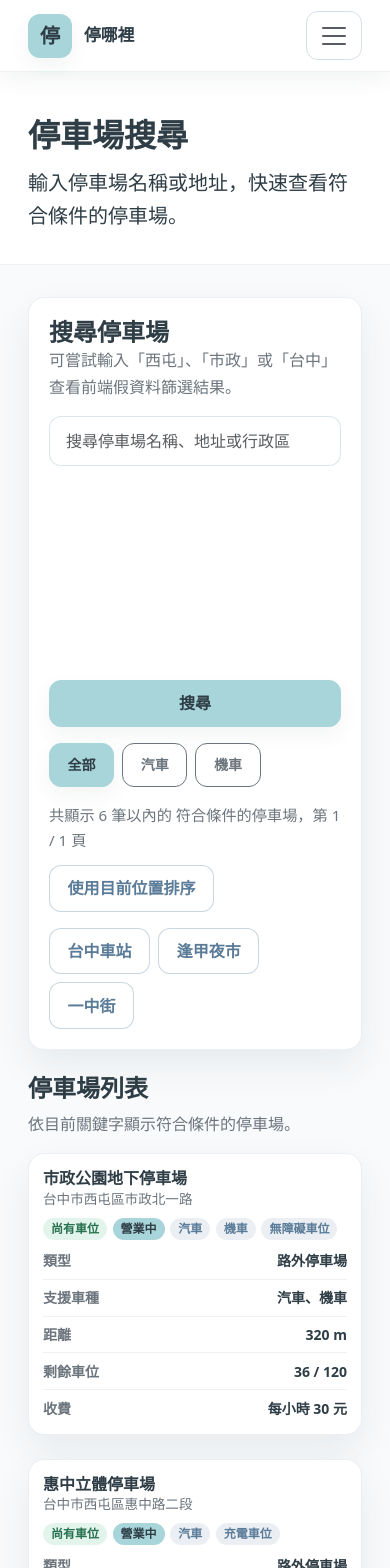
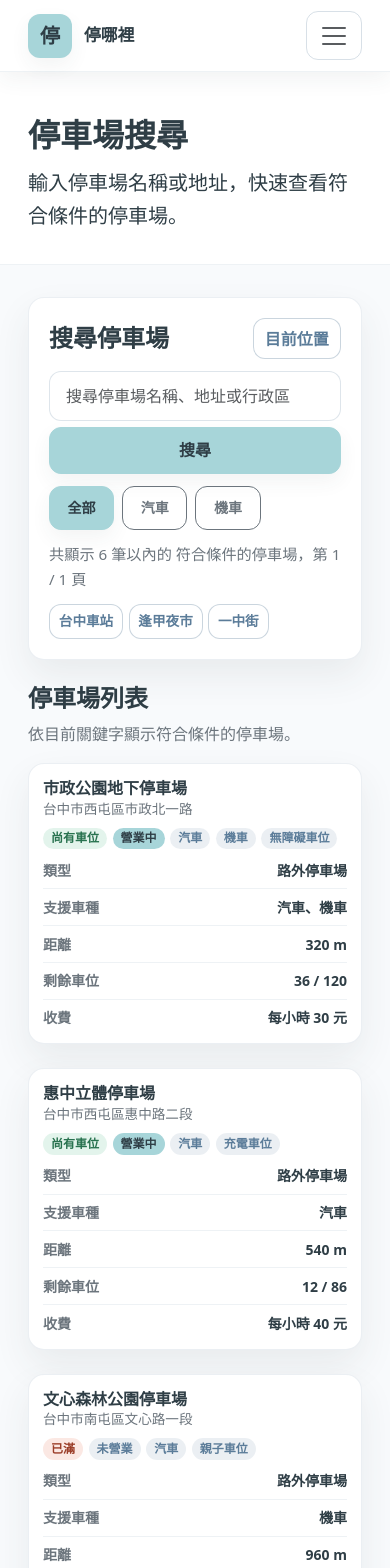
Before and after one commit to anny880811-tech/park-tw, a React (Vite) app: page /parking in a window 390 px wide. Shown: the top 1568 px of the page. Built offline with nearby package versions, Linux system fonts and the light colour scheme.

Commit message:
Refine mobile parking search UI

```diff
--- a/src/components/Navbar.jsx
+++ b/src/components/Navbar.jsx
@@ -37,11 +37,11 @@ const Navbar = () => {
                 停車場
               </NavLink>
             </li>
-            <li className="nav-item">
+            {/* <li className="nav-item">
               <NavLink className={navLinkClassName} to="/about">
                 關於
               </NavLink>
-            </li>
+            </li> */}
           </ul>
         </div>
       </div>
--- a/src/pages/ParkingPage.jsx
+++ b/src/pages/ParkingPage.jsx
@@ -146,11 +146,18 @@ const ParkingPage = () => {
       <section className="container parking-page__content">
         <Card className="parking-search-panel">
           <div className="parking-search-panel__content">
-            <div>
+            <div className="parking-search-panel__heading">
               <h2>搜尋停車場</h2>
-              <p className="mb-0">
-                可嘗試輸入「西屯」、「市政」或「台中」查看前端假資料篩選結果。
-              </p>
+              <Button
+                disabled={isLocationLoading}
+                onClick={() => {
+                  setSelectedLandmark(null)
+                  getCurrentLocation()
+                }}
+                variant="outline"
+              >
+                {isLocationLoading ? '定位中...' : '目前位置'}
+              </Button>
             </div>
             <SearchBar
               buttonText="搜尋"
@@ -169,16 +176,6 @@ const ParkingPage = () => {
                 符合條件的停車場
                 {hasResults ? `，第 ${safeCurrentPage} / ${totalPages} 頁` : ''}
               </span>
-              <Button
-                disabled={isLocationLoading}
-                onClick={() => {
-                  setSelectedLandmark(null)
-                  getCurrentLocation()
-                }}
-                variant="outline"
-              >
-                {isLocationLoading ? '定位中...' : '使用目前位置排序'}
-              </Button>
               {keyword && (
                 <Button
                   className="parking-search-panel__clear"
@@ -189,7 +186,7 @@ const ParkingPage = () => {
                 </Button>
               )}
             </div>
-            <div className="d-flex flex-wrap gap-2">
+            <div className="parking-landmark-shortcuts d-flex flex-wrap gap-2">
               {TEST_LANDMARKS.map((landmark) => (
                 <Button
                   key={landmark.id}
--- a/src/styles/theme.scss
+++ b/src/styles/theme.scss
@@ -378,10 +378,17 @@ small,
   margin-bottom: 1rem;
 }
 
+.parking-card .card-body,
+.parking-card .ui-card__content {
+  display: flex;
+  flex: 1 1 auto;
+  flex-direction: column;
+}
+
 .parking-card__details {
   display: grid;
   gap: 0.75rem;
-  margin-bottom: 0;
+  margin-bottom: 1rem;
 }
 
 .parking-card__details div {
@@ -412,7 +419,7 @@ small,
 
 .parking-card__directions {
   width: 100%;
-  margin-top: 1rem;
+  margin-top: auto;
 }
 
 .parking-page {
@@ -449,6 +456,19 @@ small,
   gap: 1rem;
 }
 
+.parking-search-panel__heading {
+  display: flex;
+  align-items: center;
+  justify-content: space-between;
+  gap: 0.75rem;
+}
+
+.parking-search-panel__heading .btn {
+  min-height: 2.5rem;
+  padding: 0.55rem 0.9rem;
+  white-space: nowrap;
+}
+
 .parking-search-panel__content p,
 .parking-results__header p {
   color: var(--color-text-secondary);
@@ -467,6 +487,10 @@ small,
 .parking-search-panel__clear {
   min-height: 2.5rem;
   padding: 0.55rem 0.9rem;
+}
+
+.parking-landmark-shortcuts {
+  gap: 0.5rem;
 }
 
 .parking-results {
@@ -666,6 +690,17 @@ small,
     width: 100%;
   }
 
+  .search-bar {
+    gap: 0.375rem !important;
+  }
+
+  .search-bar .ui-input {
+    width: 100%;
+    height: auto;
+    min-height: 0;
+    flex: 0 0 auto;
+  }
+
   .home-hero {
     padding: 3rem 0 2rem;
   }
@@ -687,8 +722,41 @@ small,
     padding: 2.75rem 0 2rem;
   }
 
+  .parking-search-panel__content {
+    gap: 0.75rem;
+  }
+
+  .parking-search-panel__heading .btn {
+    min-height: 2.25rem;
+    padding: 0.45rem 0.7rem;
+  }
+
+  .parking-search-panel__meta {
+    gap: 0.5rem;
+  }
+
+  .parking-search-panel__meta > span {
+    flex: 1 0 100%;
+  }
+
+  .parking-search-panel__meta .btn {
+    flex: 1 1 0;
+    min-height: 2.5rem;
+    padding: 0.55rem 0.75rem;
+  }
+
   .parking-search-panel__clear {
     width: 100%;
+  }
+
+  .parking-landmark-shortcuts {
+    gap: 0.35rem !important;
+  }
+
+  .parking-landmark-shortcuts .btn {
+    min-height: 2.15rem;
+    padding: 0.4rem 0.55rem;
+    font-size: 0.85rem;
   }
 
   .parking-card__details div {
```
